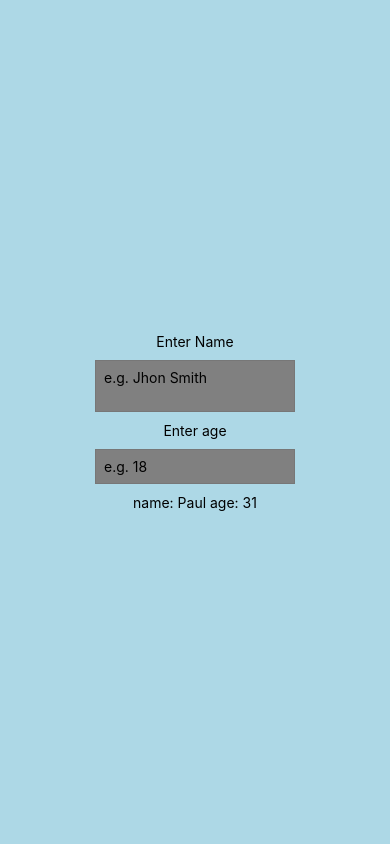
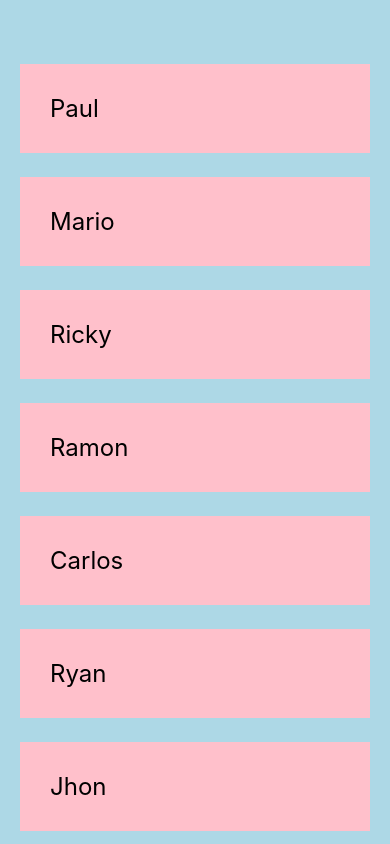
Before and after one commit to rensilva5/Rating-react-native-app, a React Native app: screen / in a window 390 px wide. Built offline with nearby package versions, Linux system fonts and the light colour scheme.

Commit message:
List and Scrollview option

```diff
--- a/App.js
+++ b/App.js
@@ -1,32 +1,28 @@
 import { StatusBar } from "expo-status-bar";
 import { useState } from "react";
-import { Button, StyleSheet, Text, TextInput, View } from "react-native";
+import { ScrollView, StyleSheet, Text, View } from "react-native";
 
 export default function App() {
-
-  const [name, setName] = useState('Paul')
-  const [age, setAge] = useState('31')
+  const [people, setPeople] = useState([
+    { name: "Paul", key: "1" },
+    { name: "Mario", key: "2" },
+    { name: "Ricky", key: "3" },
+    { name: "Ramon", key: "4" },
+    { name: "Carlos", key: "5" },
+    { name: "Ryan", key: "6" },
+    { name: "Jhon", key: "7" },
+    { name: "Kelly", key: "8" },
+  ]);
 
   return (
     <View style={styles.container}>
-      <Text>Enter Name</Text>
-      <TextInput
-        multiline
-        style={styles.input}
-        placeholder='e.g. Jhon Smith'
-        onChangeText={(val) => setName(val)}
-        />
-      <Text>Enter age</Text>
-      <TextInput
-        keyboardType="numeric"
-        style={styles.input}
-        placeholder='e.g. 18'
-        onChangeText={(val) => setAge(val)}
-        />
-
-        <Text>name: {name} age: {age}</Text>
-        <View style={styles.buttonContainer}>
-        </View>
+      <ScrollView>
+        {people.map(item => (
+            <View key={item.key}>
+              <Text style={styles.item}>{item.name}</Text>
+            </View>
+          ))}
+      </ScrollView>
     </View>
   );
 }
@@ -35,19 +31,27 @@ const styles = StyleSheet.create({
   container: {
     flex: 1,
     backgroundColor: "lightblue",
-    alignItems: "center",
-    justifyContent: "center",
+    paddingTop: 40,
+    paddingHorizontal: 20,
+    // alignItems: "center",
+    // justifyContent: "center",
   },
-  body: {
-    backgroundColor: "#ffff99",
-    padding: 20,
+  // body: {
+  //   backgroundColor: "#ffff99",
+  //   padding: 20,
+  // },
+  // input: {
+  //   borderWidth: 1,
+  //   borderColor: '#777',
+  //   padding: 8,
+  //   margin: 10,
+  //   width: 200,
+  //   backgroundColor: 'grey'
+  // }
+  item: {
+    marginTop: 24,
+    padding: 30,
+    backgroundColor: "pink",
+    fontSize: 24,
   },
-  input: {
-    borderWidth: 1,
-    borderColor: '#777',
-    padding: 8,
-    margin: 10,
-    width: 200,
-    backgroundColor: 'grey'
-  }
 });
```
